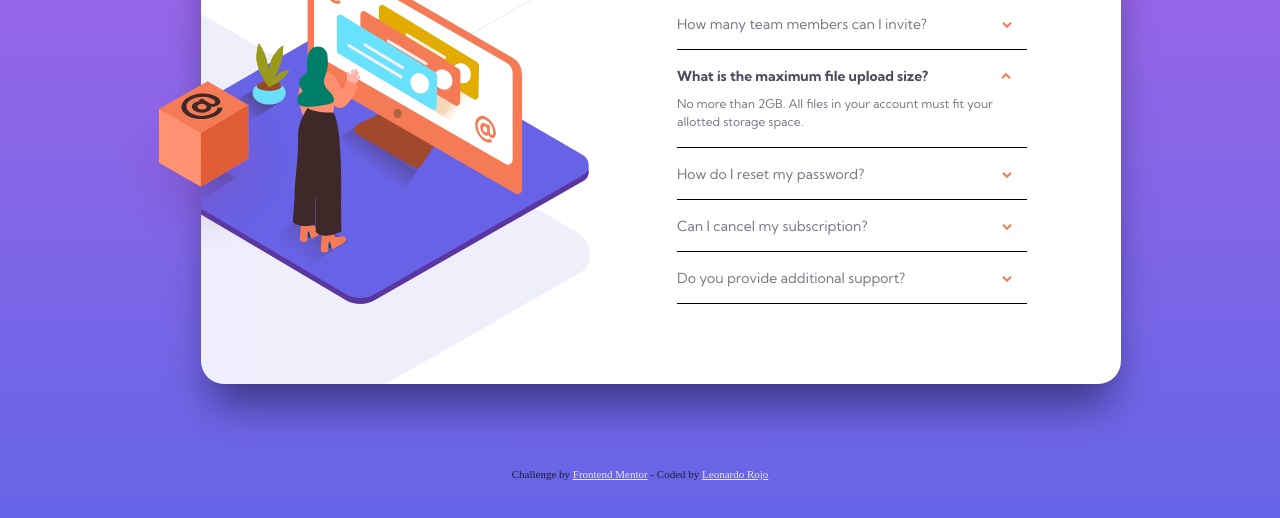
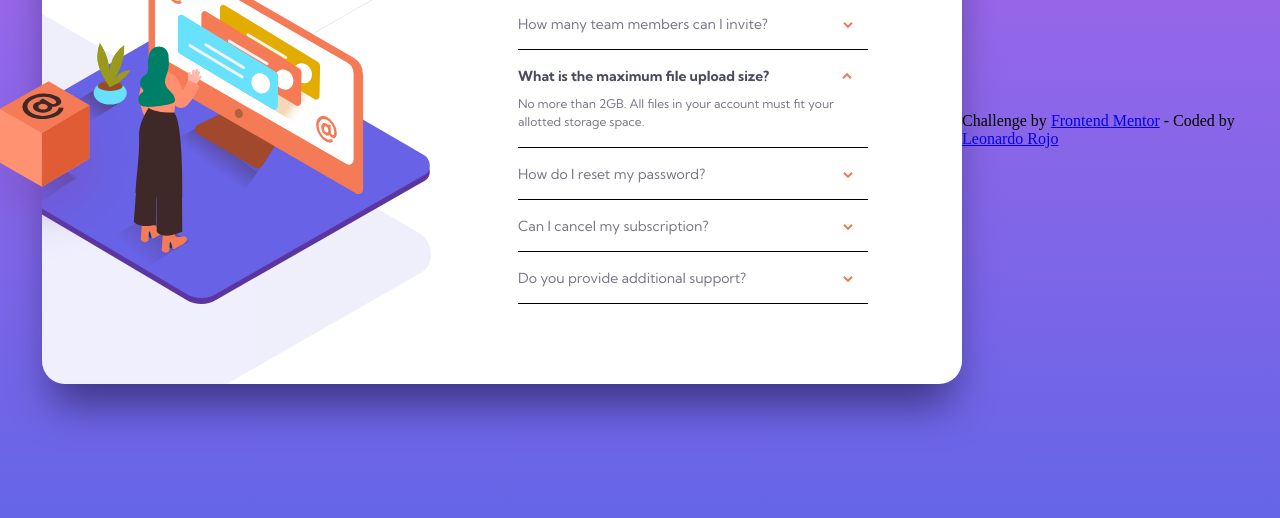
Before and after one commit to leoxr/FAQ-accordion-card, a plain HTML site: page index.html in a window 1280 px wide. Shown: the part 270-788 px from the top of the page. Drawn offline with Linux system fonts and the light colour scheme.

Commit message:
Update index.html

```diff
--- a/index.html
+++ b/index.html
@@ -14,19 +14,8 @@
 
     <title>Frontend Mentor | FAQ Accordion Card</title>
     <link rel="stylesheet" href="style.css" />
-    <!-- Feel free to remove these styles or customise in your own stylesheet 👍 -->
-    <style>
-      .attribution {
-        position: absolute;
-        bottom: 50px;
-        font-size: 11px;
-        text-align: center;
-        color: hsl(238, 29%, 16%);
-      }
-      .attribution a {
-        color:hsl(0, 0%, 90%);
-      }
-    </style>
+
+
   </head>
   <body>
     <main>
```
